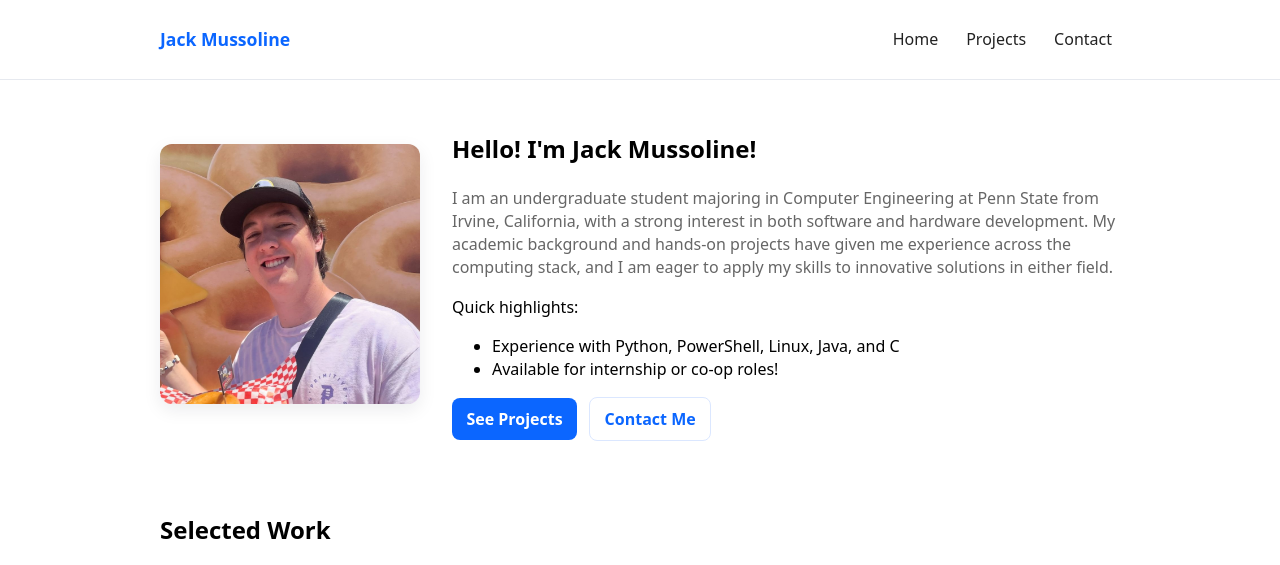
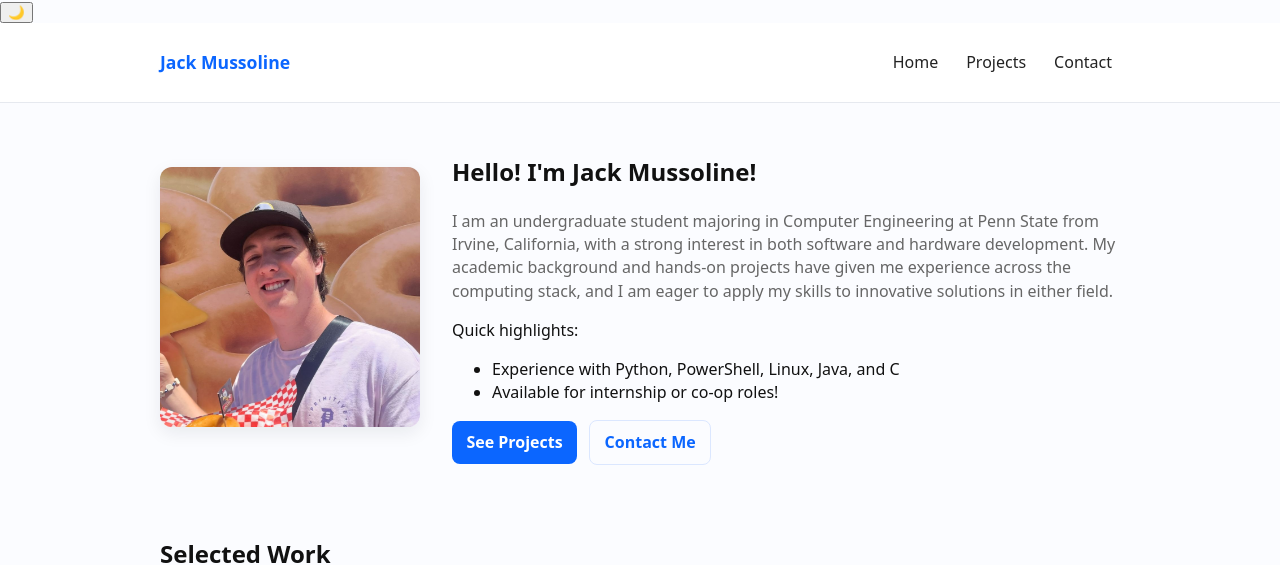
Before and after one commit to JackMoose311/MooseWebsite, a plain HTML site: page index.html in a window 1280 px wide. Shown: the top 565 px of the page. Drawn offline with Linux system fonts and the light colour scheme.

Commit message:
Reverted css changes

```diff
--- a/styles.css
+++ b/styles.css
@@ -196,28 +196,3 @@ body{
   .site-nav{display:none}
   .site-nav.open{display:flex; flex-direction:column; gap:0.25rem; margin-left:1rem}
 }
-
-
-/* Default (light mode) */
-body {
-  background-color: white;
-  color: black;
-  transition: background 0.3s, color 0.3s;
-}
-
-/* Button styling */
-#theme-toggle {
-  position: absolute;
-  top: 1rem;
-  right: 1rem;
-  background: none;
-  border: none;
-  font-size: 1.5rem;
-  cursor: pointer;
-}
-
-/* Dark mode */
-body.dark-mode {
-  background-color: #121212;
-  color: #e0e0e0;
-}
```
